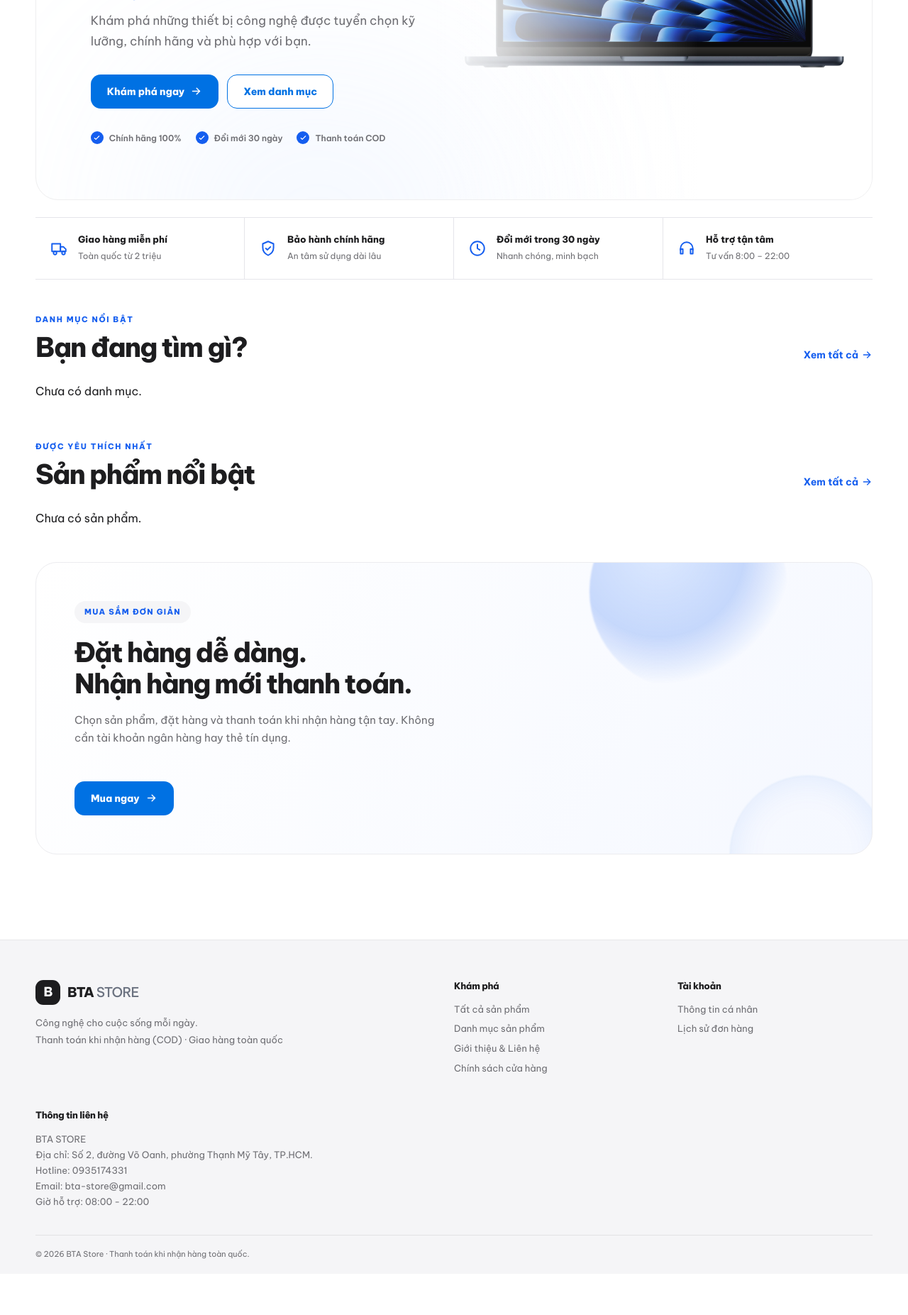
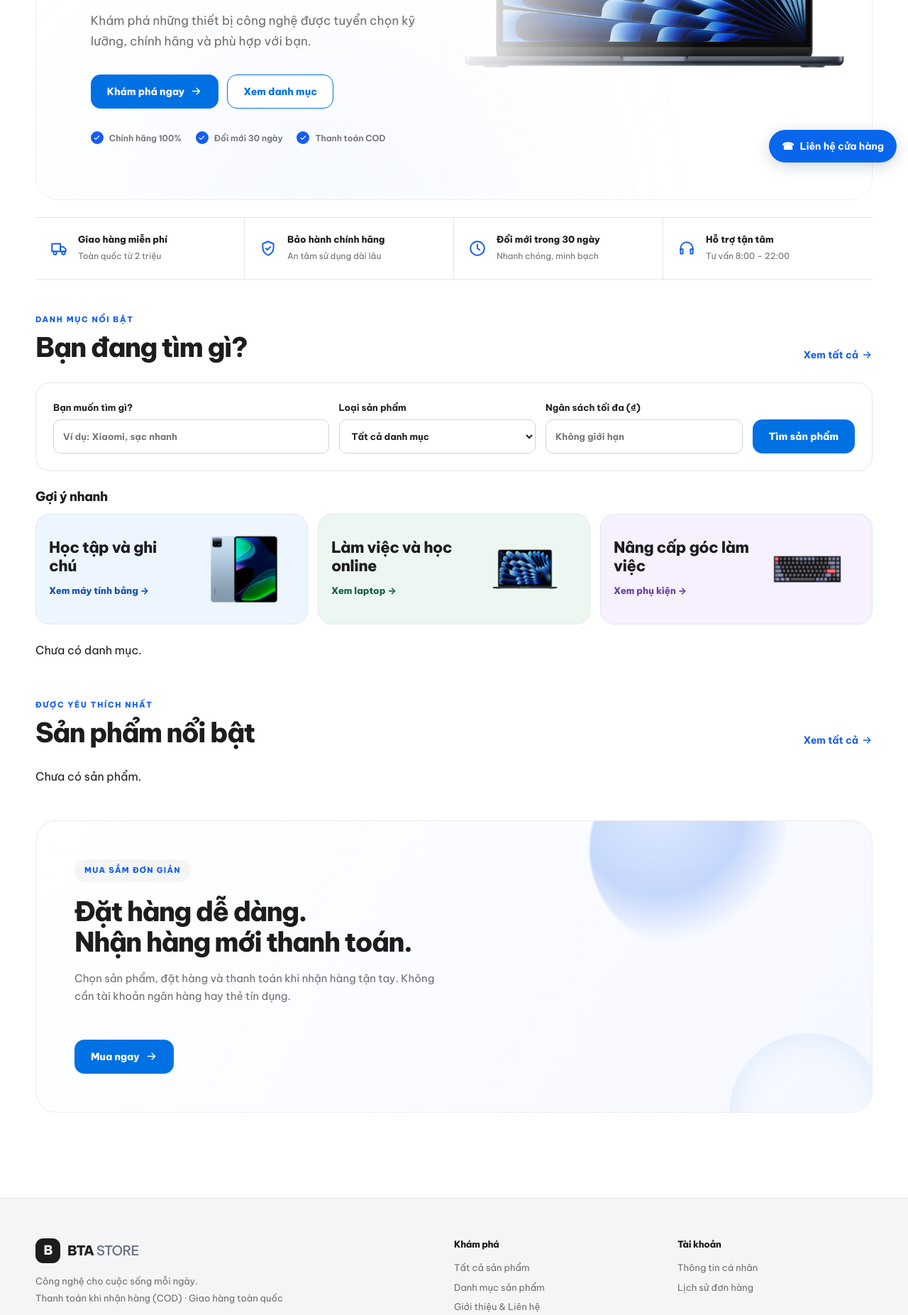
Before and after one commit to GiaBan-debug/LTWEB-NHOM12, a PHP site: page /frontend/index.html in a window 1280 px wide. Shown: the part 555-2408 px from the top of the page at 71% size. Before the commit the page ends 2329 px from the top, so only its background shows below. Run offline with PHP 8.4, Linux system fonts and the light colour scheme; data that the repository does not hold is empty; some libraries are stand-ins or nearby versions.

Commit message:
up sat g

```diff
--- a/frontend/assets/css/store.css
+++ b/frontend/assets/css/store.css
@@ -391,6 +385,72 @@ p  { margin-top: 0; }
   filter: blur(140px);
   opacity: .36;
   pointer-events: none;
+}
+
+/* Shop by need */
+.shop-needs > .category-grid { margin-top: 24px; }
+.shop-needs-form {
+  display: grid;
+  grid-template-columns: minmax(0, 1.4fr) minmax(0, 1fr) minmax(0, 1fr) auto;
+  align-items: end;
+  gap: 14px;
+  margin-bottom: 24px;
+}
+.shop-needs-form .field { margin: 0; min-width: 0; }
+.shop-needs-form .field :is(input, select) { height: 48px; }
+.shop-needs-quick-title { margin-bottom: 12px; }
+.shop-needs-grid {
+  display: grid;
+  grid-template-columns: repeat(3, minmax(0, 1fr));
+  gap: 14px;
+}
+.shop-need {
+  display: grid;
+  grid-template-columns: minmax(0, 1fr) minmax(82px, 42%);
+  align-items: center;
+  gap: 8px;
+  min-height: 155px;
+  padding: 18px;
+  border: 1px solid var(--line);
+  border-radius: 20px;
+  background: var(--need-bg);
+  color: var(--dark);
+  transition: transform 200ms ease-out, box-shadow 200ms ease-out;
+}
+.shop-need--study { --need-bg: #edf5ff; --need-text: #1554a9; }
+.shop-need--work { --need-bg: #edf7f2; --need-text: #176244; }
+.shop-need--desk { --need-bg: #f6f0ff; --need-text: #6742a1; }
+.shop-need h3 { font-size: clamp(16px, 1.7vw, 22px); line-height: 1.2; }
+.shop-need-link {
+  display: inline-block;
+  margin-top: 12px;
+  color: var(--need-text);
+  font-size: 13px;
+  font-weight: 800;
+}
+.shop-need img {
+  width: 100%;
+  height: 118px;
+  object-fit: contain;
+  mix-blend-mode: multiply;
+}
+.shop-need:focus-visible .shop-need-link { text-decoration: underline; }
+@media (hover: hover) and (pointer: fine) {
+  .shop-need:hover { transform: translateY(-3px); box-shadow: var(--shadow-card); }
+  .shop-need:hover .shop-need-link { text-decoration: underline; }
+}
+@media (max-width: 800px) {
+  .shop-needs-form { grid-template-columns: repeat(2, minmax(0, 1fr)); }
+  .shop-needs-grid { grid-template-columns: 1fr; }
+  .shop-need { min-height: 112px; grid-template-columns: minmax(0, 1fr) minmax(82px, 32%); }
+  .shop-need img { height: 84px; }
+}
+@media (max-width: 520px) {
+  .shop-needs-form { grid-template-columns: minmax(0, 1fr); }
+}
+@media (prefers-reduced-motion: reduce) {
+  .shop-need { transition: none; }
+  .shop-need:hover { transform: none; }
 }
 
 /* ============================================================
@@ -1350,3 +1434,91 @@ td img { width: 46px; height: 46px; object-fit: contain; border-radius: 8px; }
 .rating-stars{position:relative;display:inline-block;color:#d0d5de;letter-spacing:2px;white-space:nowrap;font-size:19px;line-height:1.4}
 .rating-stars>span{position:absolute;inset:0 auto 0 0;overflow:hidden;color:#e6a000}
 .product-reviews{margin:24px 0}.review-form{margin:18px 0;max-width:680px}.review-form fieldset{border:0;padding:0;margin:12px 0}.review-options{display:flex;gap:16px;flex-wrap:wrap}.review-options label{cursor:pointer}.review-options input{width:auto}.review-item{padding:18px 0;border-top:1px solid #e4e8ee}.review-item small{display:block;color:#667085}.review-score{color:#b47b00;margin-left:10px}.review-feedback{white-space:pre-wrap;overflow-wrap:anywhere}.review-status{min-height:1.5em}#saved-delivery{margin-bottom:18px}#saved-delivery-text{white-space:pre-wrap;overflow-wrap:anywhere}
+/* Shared store contact shortcut. */
+.store-contact {
+  position: fixed;
+  right: max(16px, env(safe-area-inset-right));
+  bottom: max(16px, env(safe-area-inset-bottom));
+  z-index: 90;
+  max-width: calc(100vw - 32px);
+}
+.store-contact__toggle {
+  display: flex;
+  align-items: center;
+  gap: 8px;
+  margin-left: auto;
+  padding: 12px 18px;
+  border: 0;
+  border-radius: 999px;
+  background: #0866ed;
+  color: #fff;
+  font: inherit;
+  font-size: 14px;
+  font-weight: 700;
+  cursor: pointer;
+  box-shadow: 0 5px 20px #12345c33;
+}
+.store-contact__toggle:focus-visible,
+.store-contact__panel a:focus-visible { outline: 3px solid #f5b700; outline-offset: 3px; }
+.store-contact__panel {
+  width: 310px;
+  max-width: calc(100vw - 32px);
+  margin-bottom: 12px;
+  padding: 20px;
+  border: 1px solid #dbe2ef;
+  border-radius: 16px;
+  background: #fff;
+  color: #17243b;
+  box-shadow: 0 8px 32px #12345c26;
+}
+.store-contact__panel p { margin: 6px 0 12px; color: #596579; font-size: 13px; }
+.store-contact__panel a { display: block; padding: 9px 0; color: #075ac9; font-size: 14px; overflow-wrap: anywhere; }
+body:has(.store-contact) { padding-bottom: 72px; }
+.date-statistics { margin-top: 24px; }
+.date-statistics > .subtle { margin: 8px 0 18px; }
+.statistics-filter { display: flex; align-items: flex-end; flex-wrap: wrap; gap: 12px; margin-bottom: 16px; }
+.statistics-filter .field { flex: 1 1 180px; margin: 0; }
+.statistics-filter .button { margin-bottom: 0; }
+#statistics-status { margin: 12px 0; color: #596579; overflow-wrap: anywhere; }
+.date-statistics .stat strong { overflow-wrap: anywhere; }
+
+/* Product and button feedback. */
+:is(.button, .add-btn, .btn-auth, .store-contact__toggle, .qty button, .link-btn) {
+  transition: background-color 180ms ease-out, border-color 180ms ease-out,
+    color 180ms ease-out, opacity 180ms ease-out, transform 180ms ease-out;
+}
+
+@media (hover: hover) and (pointer: fine) {
+  .product-tile:hover {
+    transform: translateY(-4px);
+    box-shadow: var(--shadow-hover);
+  }
+  .product-tile:hover .product-photo img { transform: scale(1.03); }
+
+  .button:hover:not(:disabled) { background-color: #0063c7; }
+  .button.secondary:hover:not(:disabled) { background-color: #f0f7ff; }
+  .button.ghost:hover:not(:disabled) { background-color: var(--bg-gray); border-color: #c0c8d8; }
+  .button.danger:hover:not(:disabled) { background-color: #fce0dd; }
+  .add-btn:hover:not(:disabled) { background-color: #0b48c4; }
+  .btn-auth:hover:not(:disabled) { background-color: #1d4ed8; }
+  .store-contact__toggle:hover { background-color: #004bb8; }
+  .qty button:hover:not(:disabled) { background-color: #e4edf9; }
+  .link-btn:hover:not(:disabled) { color: #862e26; }
+}
+
+:is(.button, .add-btn, .btn-auth, .store-contact__toggle, .qty button, .link-btn):active:not(:disabled) {
+  transform: translateY(1px);
+}
+
+@media (prefers-reduced-motion: reduce) {
+  .product-tile,
+  .product-photo img,
+  :is(.button, .add-btn, .btn-auth, .store-contact__toggle, .qty button, .link-btn) {
+    transition: none;
+  }
+  .product-tile:hover,
+  .product-tile:hover .product-photo img,
+  :is(.button, .add-btn, .btn-auth, .store-contact__toggle, .qty button, .link-btn):active:not(:disabled) {
+    transform: none;
+  }
+}
--- a/frontend/assets/js/shop.js
+++ b/frontend/assets/js/shop.js
@@ -360,7 +360,7 @@
   <h3>Thông tin liên hệ</h3>
   <p>BTA STORE</p>
   <p>Địa chỉ: Số 2, đường Võ Oanh, phường Thạnh Mỹ Tây, TP.HCM.</p>
-  <p>Hotline: 0935174331</p>
+  <p>Hotline: 0916990520</p>
   <p>Email: bta-store@gmail.com</p>
   <p>Giờ hỗ trợ: 08:00 - 22:00</p>
   </div>
@@ -370,12 +370,40 @@
 </div>`;
   }
 
+  function mountContact() {
+    if (location.pathname.includes('/admin/') || document.querySelector('#store-contact')) return;
+    const contact = document.createElement('aside');
+    contact.id = 'store-contact';
+    contact.className = 'store-contact';
+    contact.setAttribute('aria-label', 'Liên hệ cửa hàng');
+    contact.innerHTML = `<div id="store-contact-panel" class="store-contact__panel" hidden>
+      <strong>Liên hệ BTA STORE</strong>
+      <p>Hỗ trợ từ 08:00 – 22:00</p>
+      <a href="tel:0916990520">Gọi cửa hàng: 0916 990 520</a>
+      <a href="mailto:bta-store@gmail.com">Email: bta-store@gmail.com</a>
+      <a href="${page('about')}">Địa chỉ & thông tin cửa hàng →</a>
+    </div><button type="button" class="store-contact__toggle" aria-expanded="false" aria-controls="store-contact-panel"><span aria-hidden="true">☎</span> Liên hệ cửa hàng</button>`;
+    document.body.append(contact);
+    const button = contact.querySelector('button');
+    const panel = contact.querySelector('#store-contact-panel');
+    const close = () => { panel.hidden = true; button.setAttribute('aria-expanded', 'false'); };
+    button.addEventListener('click', () => {
+      panel.hidden = !panel.hidden;
+      button.setAttribute('aria-expanded', String(!panel.hidden));
+    });
+    document.addEventListener('click', event => { if (!contact.contains(event.target)) close(); });
+    document.addEventListener('keydown', event => {
+      if (event.key === 'Escape' && !panel.hidden) { close(); button.focus(); }
+    });
+  }
+
   /* ============================================================
      DOMContentLoaded — global event delegation + mount
      ============================================================ */
   document.addEventListener("DOMContentLoaded", () => {
     mountHeader();
     mountFooter();
+    mountContact();
     updateCartCount();
 
     /* Reload button in error notices */
--- a/frontend/assets/js/store.js
+++ b/frontend/assets/js/store.js
@@ -10,11 +10,24 @@ document.addEventListener("DOMContentLoaded", async () => {
   }
   try {
     if (view === "home") {
+      const needsForm = document.querySelector("#shop-needs-form");
+      needsForm?.addEventListener("formdata", ({ formData }) => {
+        formData.set("search", needsForm.elements.search.value.trim());
+        const budget = needsForm.elements.max_price.valueAsNumber;
+        if (Number.isFinite(budget)) formData.set("max_price", String(budget));
+        for (const key of ["search", "category_id", "max_price"]) {
+          if (!formData.get(key)) formData.delete(key);
+        }
+      });
       await Promise.allSettled([
         categories()
           .then((list) => {
             document.querySelector("#home-categories").innerHTML =
               list.map(S.categoryCard).join("") || "<p>Chưa có danh mục.</p>";
+            const categorySelect = needsForm?.elements.category_id;
+            if (categorySelect) {
+              for (const category of list) categorySelect.add(new Option(category.name, category.id));
+            }
           })
           .catch((err) =>
             S.error(document.querySelector("#home-categories"), err.message),
@@ -40,9 +53,9 @@ document.addEventListener("DOMContentLoaded", async () => {
         list = document.querySelector("#product-list"),
         sort = document.querySelector("#sort-filter");
       let requestNumber = 0;
-      document.querySelector("#category-filter").innerHTML += (
-        await categories()
-      )
+      const catalogCategories = await categories();
+      const linkedCategory = catalogCategories.find((category) => category.slug === params.get("category_slug"));
+      document.querySelector("#category-filter").innerHTML += catalogCategories
         .map((c) => `<option value="${c.id}">${e(c.name)}</option>`)
         .join("");
       // Định dạng giá có dấu chấm phân cách hàng nghìn
@@ -58,7 +71,7 @@ function parsePrice(value) {
 
 // Khôi phục bộ lọc từ URL
 for (const key of ["search", "category_id", "min_price", "max_price"]) {
-    const value = params.get(key) || "";
+    const value = params.get(key) ?? (key === "category_id" ? linkedCategory?.id ?? "" : "");
 
     form.elements[key].value =
         key === "min_price" || key === "max_price"
@@ -171,6 +184,18 @@ const query = new URLSearchParams(formData);
         productImages.unshift(p.thumbnail);
       }
 
+      const angleViews = p.slug === "xiaomi-pad-6" ? [
+        { src: "products/xiaomi-pad-6-2.jpg", label: "Mặt trước" },
+        { src: "products/xiaomi-pad-6-3.jpg", label: "Mặt sau" },
+        { src: "products/xiaomi-pad-6-4.jpg", label: "Cạnh ngang" },
+      ] : null;
+      const galleryImages = angleViews || productImages.map((src, index) => ({
+        src,
+        label: `Ảnh ${index + 1}`,
+      }));
+      const initialImageIndex = angleViews ? null : 0;
+      const defaultImage = S.image(galleryImages[initialImageIndex]?.src || p.thumbnail);
+
       // Đọc thông số kỹ thuật
       let specifications = p.specs || {};
 
@@ -219,25 +244,27 @@ root.innerHTML = `
   <div class="detail-gallery-main">
     <img
       id="detail-main-image"
-      src="${S.image(productImages[0] || p.thumbnail)}"
+      src="${defaultImage}"
       alt="${e(p.name)}"
     >
   </div>
 
   ${
-    productImages.length > 1
+    galleryImages.length > 1
       ? `
-      <div class="detail-gallery-thumbs">
-        ${productImages.map((src, index) => `
+      <div class="detail-gallery-thumbs${angleViews ? " detail-gallery-angles" : ""}" role="group" aria-label="${angleViews ? "Góc nhìn sản phẩm" : "Ảnh sản phẩm"}">
+        ${galleryImages.map(({src, label}, index) => `
           <button
             type="button"
-            class="detail-thumb${index === 0 ? " is-active" : ""}"
+            class="detail-thumb${index === initialImageIndex ? " is-active" : ""}"
             data-gallery-index="${index}"
+            aria-pressed="${index === initialImageIndex}"
           >
             <img
               src="${S.image(src)}"
-              alt="${e(p.name)} - ảnh ${index + 1}"
+              alt="${angleViews ? "" : e(`${p.name} – ${label}`)}"
             >
+            ${angleViews ? `<span>${e(label)}</span>` : ""}
           </button>
         `).join("")}
       </div>
@@ -334,21 +361,46 @@ const reviewSection = document.createElement('section');
 reviewSection.className = 'panel product-reviews';
 root.after(reviewSection);
 import(S.url('frontend/assets/js/reviews.js')).then(m => m.mountReviews(reviewSection, p.id)).catch(() => { reviewSection.textContent = 'Chưa tải được đánh giá. Hãy tải lại trang.'; });
-// Bấm ảnh nhỏ để đổi ảnh lớn
-root.querySelectorAll("[data-gallery-index]").forEach((button) => {
-  button.addEventListener("click", () => {
-    const index = Number(button.dataset.galleryIndex);
-    const mainImage = root.querySelector("#detail-main-image");
+      const mainImage = root.querySelector("#detail-main-image");
+      const galleryButtons = root.querySelectorAll("[data-gallery-index]");
+      const reducedMotion = window.matchMedia("(prefers-reduced-motion: reduce)");
+      let activeImage = initialImageIndex;
+      let requestedImage = 0;
+      let angleAnimation;
 
-    if (!mainImage || !productImages[index]) return;
+      galleryButtons.forEach((button, index) => {
+        button.addEventListener("click", async () => {
+          const request = ++requestedImage;
+          const nextImage = angleViews && index === activeImage ? null : index;
+          if (nextImage === activeImage) return;
+          const image = galleryImages[nextImage];
 
-    mainImage.src = S.image(productImages[index]);
+          if (angleViews && image) {
+            // Keep the current angle visible until the selected photo is ready.
+            try { await button.querySelector("img").decode(); }
+            catch { return; }
+            if (request !== requestedImage) return;
+          }
 
-    root.querySelectorAll("[data-gallery-index]").forEach((thumb) => {
-      thumb.classList.toggle("is-active", thumb === button);
-    });
-  });
-});
+          const angle = nextImage === null || (activeImage !== null && nextImage < activeImage) ? -12 : 12;
+          activeImage = nextImage;
+          mainImage.src = image ? S.image(image.src) : defaultImage;
+          mainImage.alt = image ? `${p.name} – ${image.label}` : p.name;
+          galleryButtons.forEach((thumb, thumbIndex) => {
+            const isActive = thumbIndex === activeImage;
+            thumb.classList.toggle("is-active", isActive);
+            thumb.setAttribute("aria-pressed", String(isActive));
+          });
+
+          angleAnimation?.cancel();
+          if (angleViews && !reducedMotion.matches) {
+            angleAnimation = mainImage.animate([
+              { opacity: 0.35, transform: `perspective(700px) rotateY(${angle}deg) scale(0.98)` },
+              { opacity: 1, transform: "perspective(700px) rotateY(0deg) scale(1)" },
+            ], { duration: 240, easing: "ease-out" });
+          }
+        });
+      });
       try {
         const { data } = await S.api(
           "products.php?category_id=" + p.category_id + "&limit=5",
--- a/frontend/index.html
+++ b/frontend/index.html
@@ -95,15 +95,56 @@
     </div>
 
     <!-- ===== DANH MỤC ===== -->
-    <section>
+    <section class="shop-needs" aria-labelledby="home-category-title">
       <div class="section-heading">
         <div>
           <span class="eyebrow">DANH MỤC NỔI BẬT</span>
-          <h2>Bạn đang tìm gì?</h2>
+          <h2 id="home-category-title">Bạn đang tìm gì?</h2>
         </div>
         <a class="section-link" href="pages/users/categories.html">
           Xem tất cả
           <svg width="16" height="16" viewBox="0 0 24 24" fill="none" stroke="currentColor" stroke-width="2" stroke-linecap="round" stroke-linejoin="round" aria-hidden="true"><path d="M5 12h14"/><path d="m13 6 6 6-6 6"/></svg>
+        </a>
+      </div>
+      <form id="shop-needs-form" class="panel shop-needs-form" action="pages/users/products.html" method="get">
+        <label class="field">
+          Bạn muốn tìm gì?
+          <input type="search" name="search" maxlength="150" placeholder="Ví dụ: Xiaomi, sạc nhanh">
+        </label>
+        <label class="field">
+          Loại sản phẩm
+          <select name="category_id">
+            <option value="">Tất cả danh mục</option>
+          </select>
+        </label>
+        <label class="field">
+          Ngân sách tối đa (₫)
+          <input type="number" name="max_price" inputmode="numeric" min="0" max="1000000000" step="1" placeholder="Không giới hạn">
+        </label>
+        <button class="button" type="submit">Tìm sản phẩm</button>
+      </form>
+      <h3 class="shop-needs-quick-title">Gợi ý nhanh</h3>
+      <div class="shop-needs-grid">
+        <a class="shop-need shop-need--study" href="pages/users/products.html?category_slug=may-tinh-bang">
+          <div class="shop-need-copy">
+            <h3>Học tập và ghi chú</h3>
+            <span class="shop-need-link">Xem máy tính bảng <span aria-hidden="true">→</span></span>
+          </div>
+          <img src="../uploads/products/xiaomi-pad-6.jpg" alt="" loading="lazy" decoding="async">
+        </a>
+        <a class="shop-need shop-need--work" href="pages/users/products.html?category_slug=laptop">
+          <div class="shop-need-copy">
+            <h3>Làm việc và học online</h3>
+            <span class="shop-need-link">Xem laptop <span aria-hidden="true">→</span></span>
+          </div>
+          <img src="../uploads/products/macbook-air-m3.jpg" alt="" loading="lazy" decoding="async">
+        </a>
+        <a class="shop-need shop-need--desk" href="pages/users/products.html?category_slug=phu-kien">
+          <div class="shop-need-copy">
+            <h3>Nâng cấp góc làm việc</h3>
+            <span class="shop-need-link">Xem phụ kiện <span aria-hidden="true">→</span></span>
+          </div>
+          <img src="../uploads/products/keychron-k2-pro.jpg" alt="" loading="lazy" decoding="async">
         </a>
       </div>
       <div id="home-categories" class="category-grid">
--- a/frontend/pages/users/about.html
+++ b/frontend/pages/users/about.html
@@ -48,7 +48,7 @@
         </p>
         <p>
           <strong>Hotline:</strong>
-          <a href="tel:0935174331">0935174331</a>
+          <a href="tel:0916990520">0916990520</a>
         </p>
         <p>
           <strong>Email:</strong>
```
Also changed, not shown: other parts of frontend/assets/css/store.css (+35 -17 lines), backend/api/admin.php (+23 -1 lines), docs/API.md (+3 -0 lines), frontend/assets/js/admin.js (+43 -0 lines), tests/statistics-api.mjs (added, +22 -0 lines).
